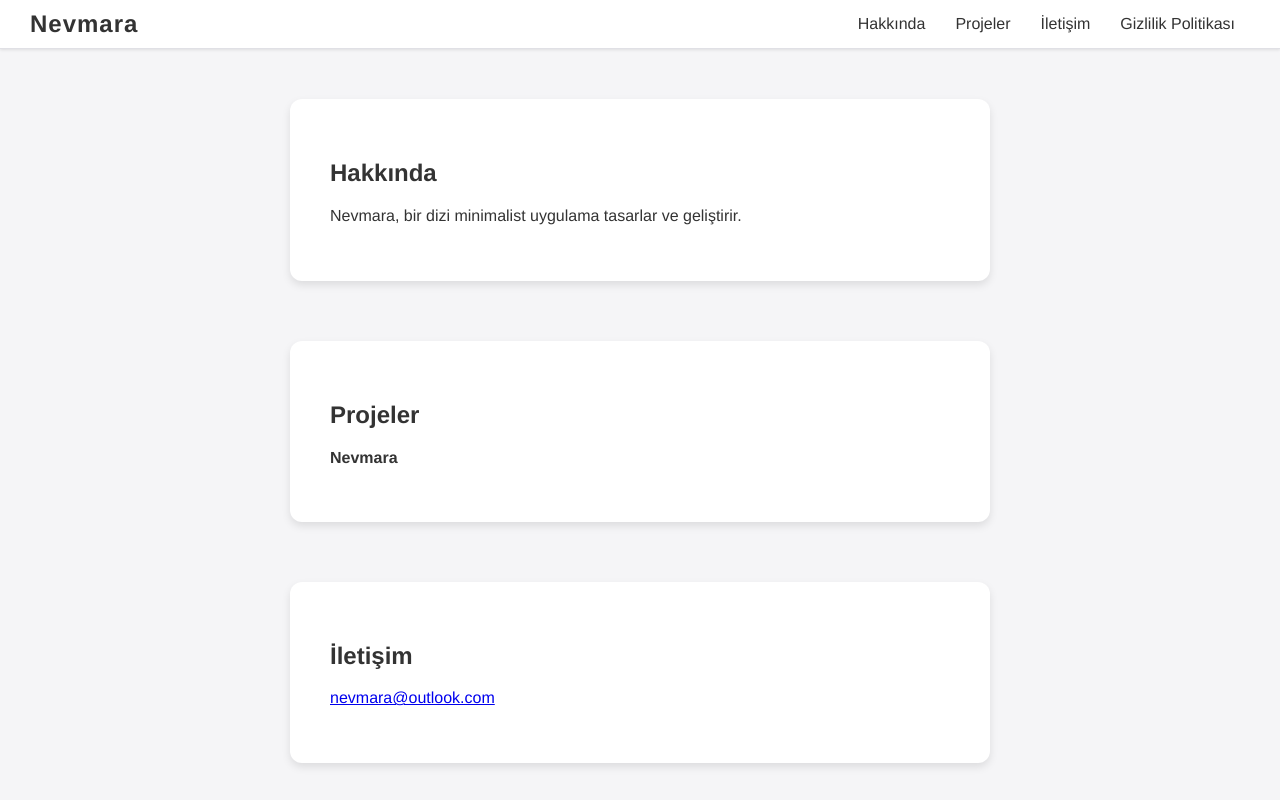
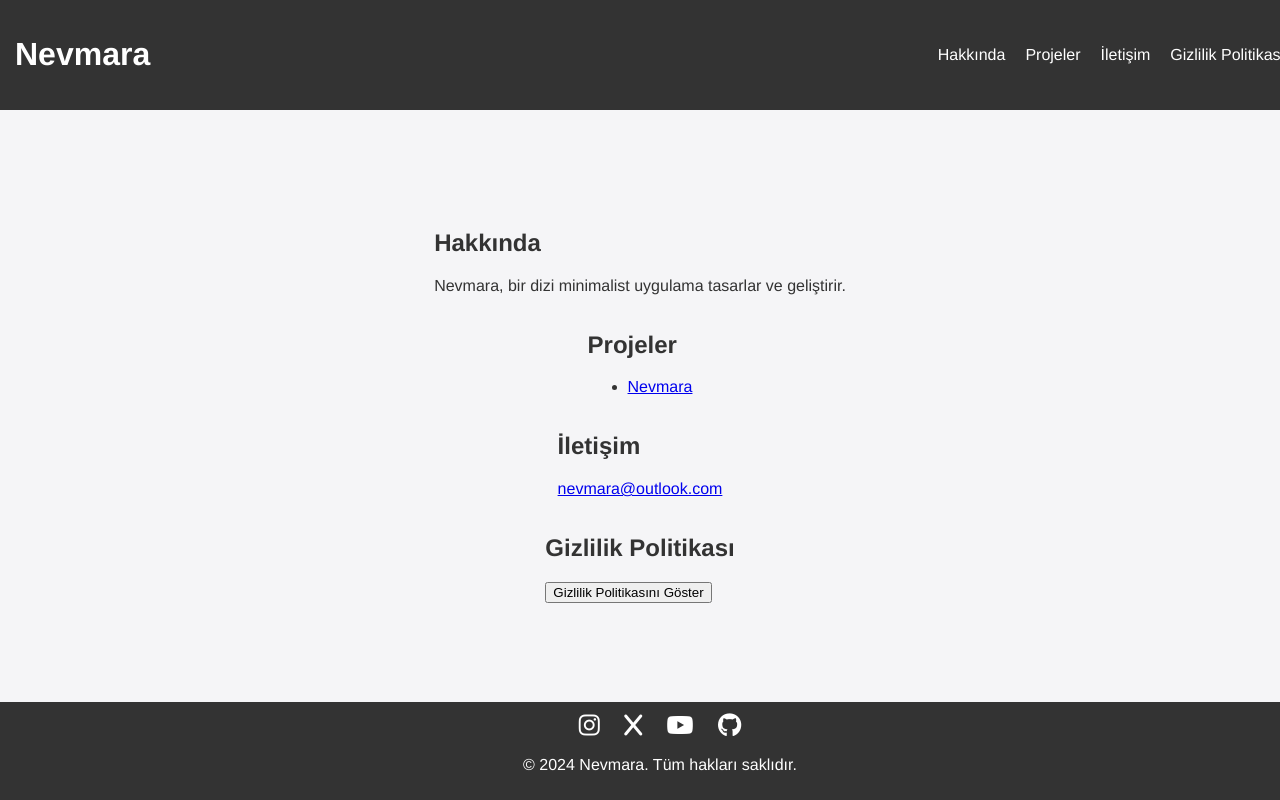
Before and after one commit to erdogandemirtas/erdogandemirtas.github.io, a plain HTML site: page index.html in a window 1280 px wide. Drawn offline with nearby package versions, Linux system fonts and the light colour scheme.

Commit message:
Update styles.css

```diff
--- a/styles.css
+++ b/styles.css
@@ -21,240 +21,109 @@ main {
     align-items: center;
     justify-content: center;
     padding: 20px;
-    transition: padding 0.3s ease;
 }
 
-/* Header ve Menü */
+/* Menü */
 header {
-    background: #fff;
-    color: #333;
-    padding: 10px 30px;
-    width: 100%;
     display: flex;
     justify-content: space-between;
     align-items: center;
-    border-bottom: 1px solid #e0e0e5;
-    transition: all 0.3s ease;
-    box-shadow: 0 1px 3px rgba(0, 0, 0, 0.1);
-    box-sizing: border-box;
-}
-
-header h1 {
-    margin: 0;
-    font-size: 1.5em;
-    letter-spacing: 1px;
-    font-weight: bold;
-    transition: font-size 0.3s ease;
+    background-color: #333;
+    color: #fff;
+    padding: 15px;
+    width: 100%;
 }
 
 .menu-button {
-    display: none;
-    font-size: 1.8em;
-    color: #333;
     background: none;
     border: none;
+    color: white;
+    font-size: 1.5rem;
     cursor: pointer;
-    transition: all 0.3s ease;
 }
 
-/* Menü */
 nav ul {
+    display: none;
     list-style: none;
+    padding: 0;
+    margin: 0;
+    flex-direction: column;
+    text-align: center;
+    position: absolute;
+    top: 100%;
+    right: 0;
+    width: 200px;
+    background-color: #333;
+}
+
+nav ul.active {
     display: flex;
-    margin: 0;
-    padding: 0;
-    transition: all 0.3s ease;
-    box-sizing: border-box;
 }
 
 nav ul li {
-    margin: 0 15px;
-    transition: margin 0.3s ease;
+    padding: 10px;
 }
 
 nav ul li a {
-    color: #333;
+    color: white;
     text-decoration: none;
-    font-weight: 500;
-    transition: color 0.3s ease;
+    display: block;
 }
 
-nav ul li a:hover {
-    color: #0070c9;
+@media (min-width: 768px) {
+    nav ul {
+        display: flex;
+        flex-direction: row;
+        position: static;
+        width: auto;
+        background-color: transparent;
+    }
+
+    nav ul li {
+        padding: 0 10px;
+    }
 }
 
-/* Ana Bölümler */
-section {
-    padding: 40px;
-    width: 100%;
-    max-width: 700px;
-    background: #fff;
-    border-radius: 12px;
-    box-shadow: 0 4px 8px rgba(0, 0, 0, 0.1);
-    margin: 30px 0;
-    transition: all 0.3s ease;
-    box-sizing: border-box;
-}
-
-/* Footer */
-footer {
-    background: #fff;
-    color: #333;
-    text-align: center;
-    padding: 15px 30px;
-    width: 100%;
-    border-top: 1px solid #e0e0e5;
-    transition: all 0.3s ease;
-    box-shadow: 0 -1px 3px rgba(0, 0, 0, 0.1);
-    box-sizing: border-box;
-}
-
-/* Sosyal Medya */
-.social-media {
-    display: flex;
-    justify-content: center;
-    margin-bottom: 10px;
-    box-sizing: border-box;
-}
-
-.social-media a {
-    color: #333;
-    margin: 0 10px;
-    font-size: 1.5em;
-    transition: color 0.3s ease, transform 0.3s ease;
-}
-
-.social-media a:hover {
-    color: #0070c9;
-    transform: scale(1.2);
-}
-
-/* Projeler Listesi */
-#projects ul {
-    list-style: none;
-    padding: 0;
-    margin: 0;
-    transition: all 0.3s ease;
-    box-sizing: border-box;
-}
-
-#projects ul li {
-    margin: 15px 0;
-    transition: margin 0.3s ease;
-}
-
-#projects ul li a {
-    color: #333;
-    text-decoration: none;
-    font-weight: bold;
-    transition: color 0.3s ease;
-}
-
-#projects ul li a:hover {
-    color: #0070c9;
-}
-
-/* Gizlilik Politikası */
-#privacy-policy {
-    padding: 40px;
-    width: 100%;
-    max-width: 700px;
-    background: #fff;
-    border-radius: 12px;
-    box-shadow: 0 4px 8px rgba(0, 0, 0, 0.1);
-    margin: 30px 0;
-    transition: all 0.3s ease;
-    box-sizing: border-box;
-}
-
-#privacy-policy h2 {
-    margin-top: 0;
-    font-size: 1.6em;
-    font-weight: bold;
-    transition: font-size 0.3s ease;
-}
-
-#privacy-content {
-    line-height: 1.8;
-    transition: line-height 0.3s ease;
-}
-
-/* Fade-in Animasyonu */
+/* Fade-in efekti */
 .fade-in {
     opacity: 0;
-    transition: opacity 0.3s ease-out;
+    transition: opacity 1s ease;
 }
 
 .fade-in.visible {
     opacity: 1;
 }
 
-/* Duyarlı Tasarım */
-@media (max-width: 768px) {
-    .menu-button {
-        display: block;
+/* Footer */
+footer {
+    text-align: center;
+    padding: 10px 20px;
+    background-color: #333;
+    color: white;
+    width: 100%;
+}
+
+.social-media {
+    margin-bottom: 10px;
+}
+
+.social-media a {
+    color: white;
+    font-size: 1.5rem;
+    margin: 0 10px;
+}
+
+.social-media a:hover {
+    color: #ccc;
+}
+
+/* Medya Sorguları */
+@media (min-width: 768px) {
+    main {
+        padding: 40px;
     }
 
-    nav ul {
+    .menu-button {
         display: none;
-        flex-direction: column;
-        width: 100%;
-        background: #fff;
-        position: absolute;
-        top: 50px;
-        left: 0;
-        box-shadow: 0 4px 8px rgba(0, 0, 0, 0.1);
-        box-sizing: border-box;
-    }
-
-    nav ul.active {
-        display: flex;
-    }
-
-    nav ul li {
-        margin: 10px 0;
-        text-align: center;
-    }
-
-    nav ul li a {
-        padding: 10px;
-        display: block;
-    }
-
-    section {
-        margin: 20px;
     }
 }
-
-@media (max-width: 480px) {
-    header h1 {
-        font-size: 1.2em;
-    }
-}
-
-/* Duyarlı Resimler ve Medya */
-img {
-    max-width: 100%;
-    height: auto;
-    transition: max-width 0.3s ease, height 0.3s ease;
-}
-
-/* Düğmeler */
-button, a.button-link {
-    background-color: #0070c9;
-    color: #fff;
-    border: none;
-    padding: 10px 20px;
-    text-transform: uppercase;
-    cursor: pointer;
-    border-radius: 5px;
-    transition: background-color 0.3s ease, transform 0.3s ease;
-    text-decoration: none;
-    display: inline-block;
-    text-align: center;
-}
-
-button:hover, a.button-link:hover {
-    background-color: #005bb5;
-    transform: scale(1.05);
-}
```
